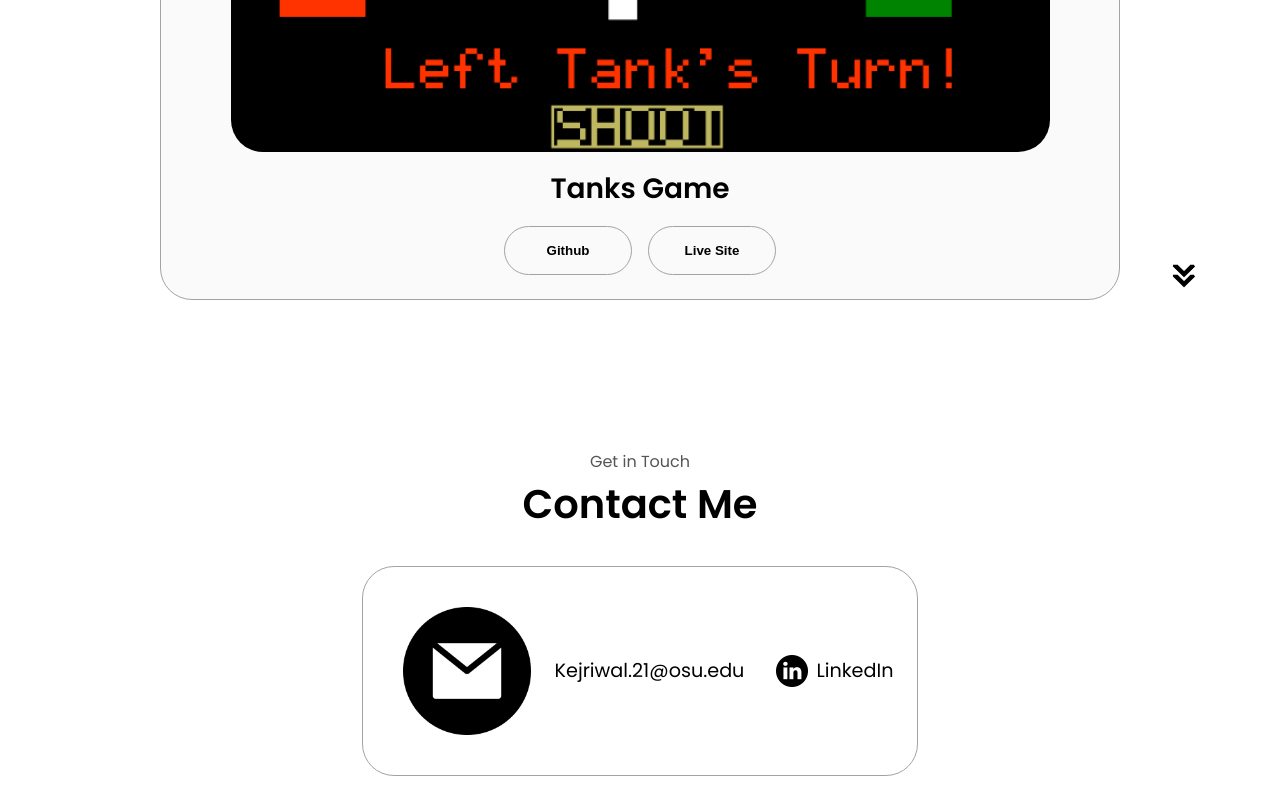
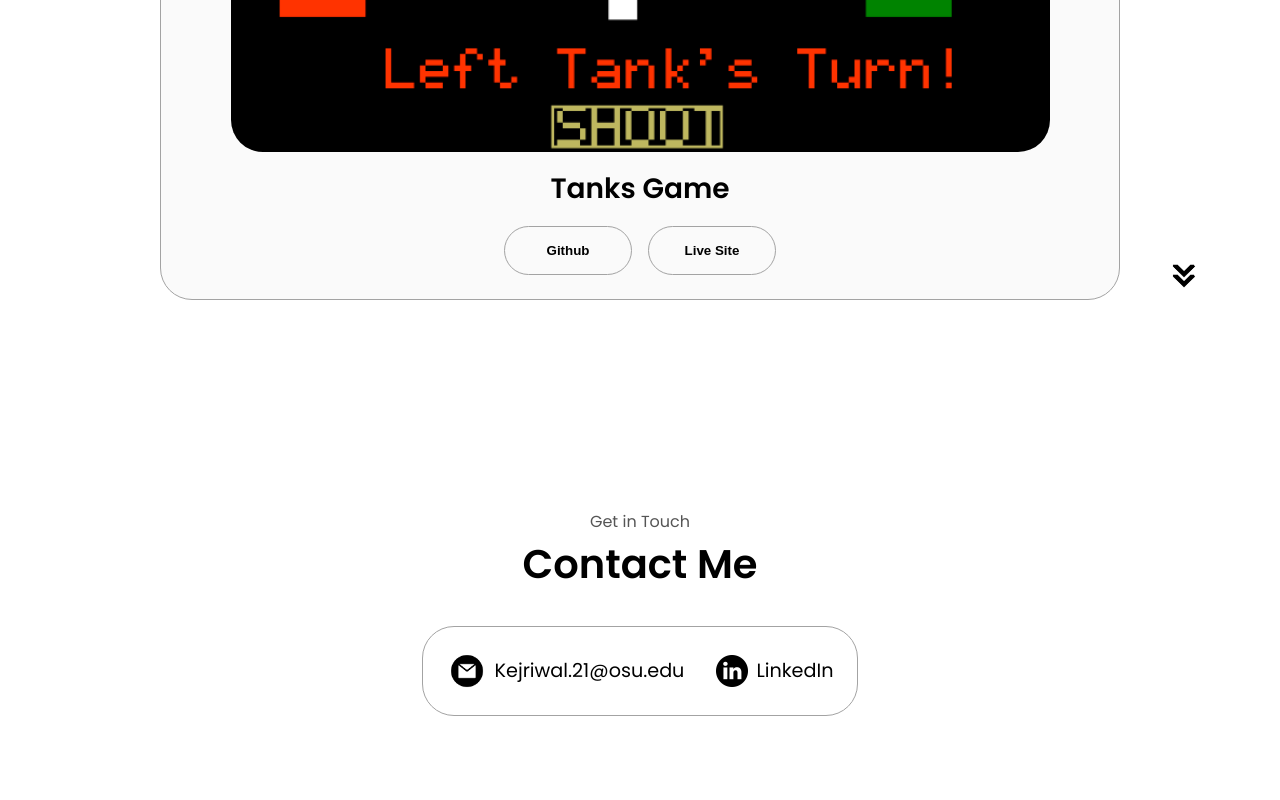
Before and after one commit to anuragkej/OldPortfolio, a plain HTML site: page index.html in a window 1280 px wide. Shown: the part 3448-4248 px from the top of the page. Drawn offline with Linux system fonts and the light colour scheme.

```diff
--- a/style.css
+++ b/style.css
@@ -411,7 +411,7 @@ article .icon {
 }
 
 .email-icon {
-  height: 10rem;
+  height: 2.5rem;
 }
 
 /*Footer*/
```
